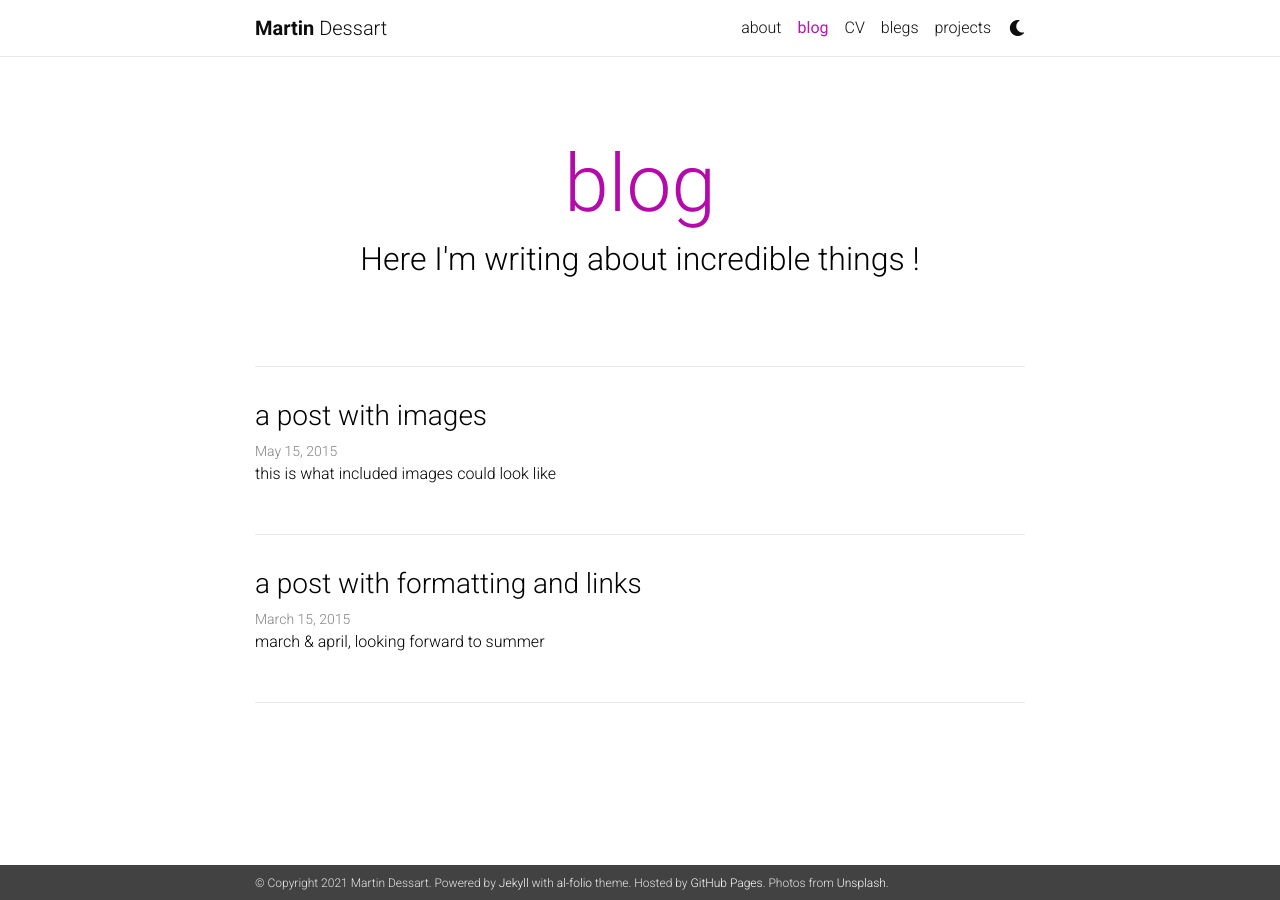
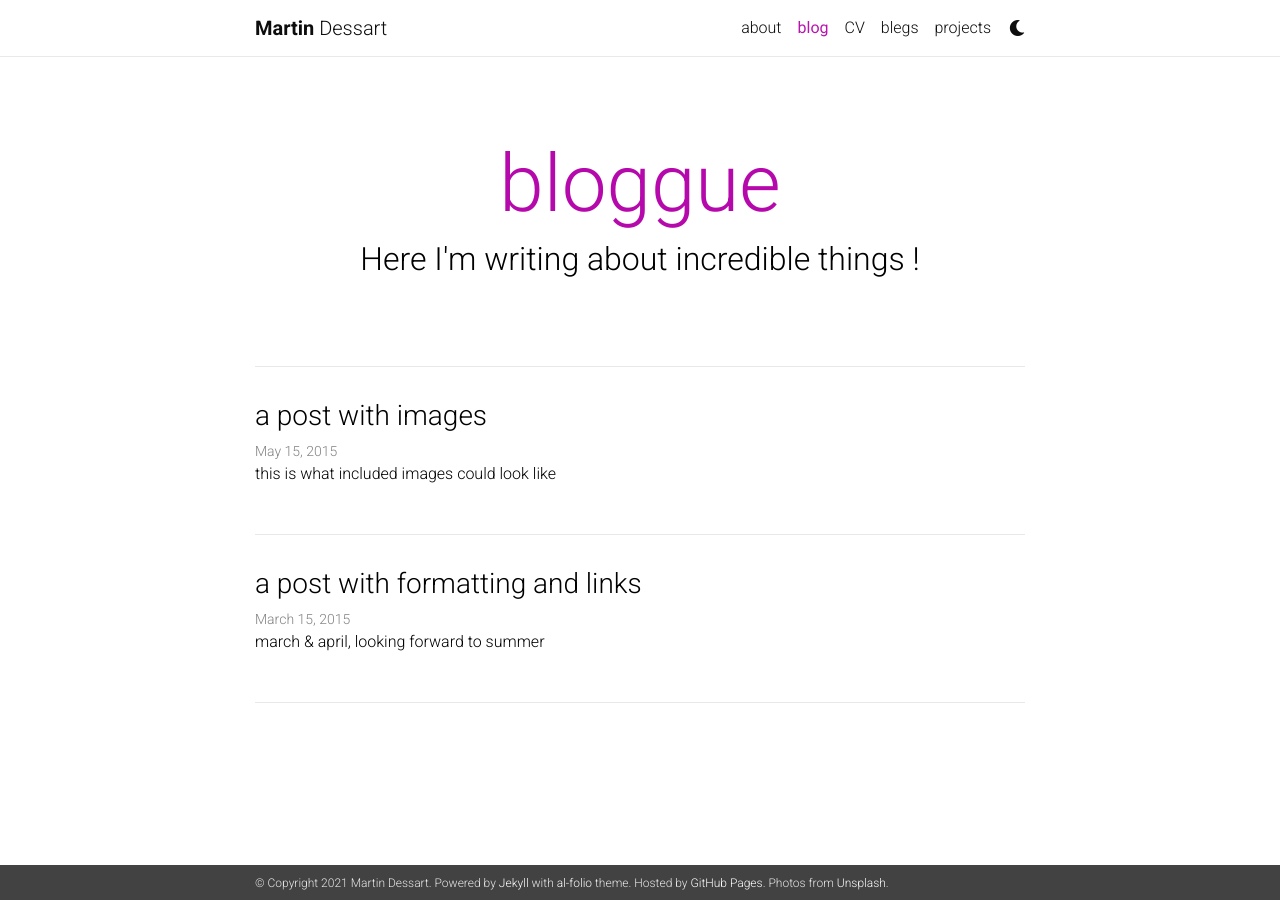
Before and after one commit to martindessart/martindessart.github.io, a Jekyll site: the page built from blog/index.html, in a window 1280 px wide. Built offline with Jekyll 4.4.1, drawn with Linux system fonts in a browser that asks for light colours; nearby versions of some CDN libraries; the list of posts is cut into pages by our own code; a style sheet for code colours, icons or effects is not loaded.

Commit message:
essai bloggue

```diff
--- a/_config.yml
+++ b/_config.yml
@@ -66,7 +66,7 @@
 # Blog
 # -----------------------------------------------------------------------------
 
-blog_name: blog # your blog must have a name for it to show up in the nav bar
+blog_name: bloggue # your blog must have a name for it to show up in the nav bar
 blog_description: Here I'm writing about incredible things !
 permalink: /blog/:year/:title/
 
```
